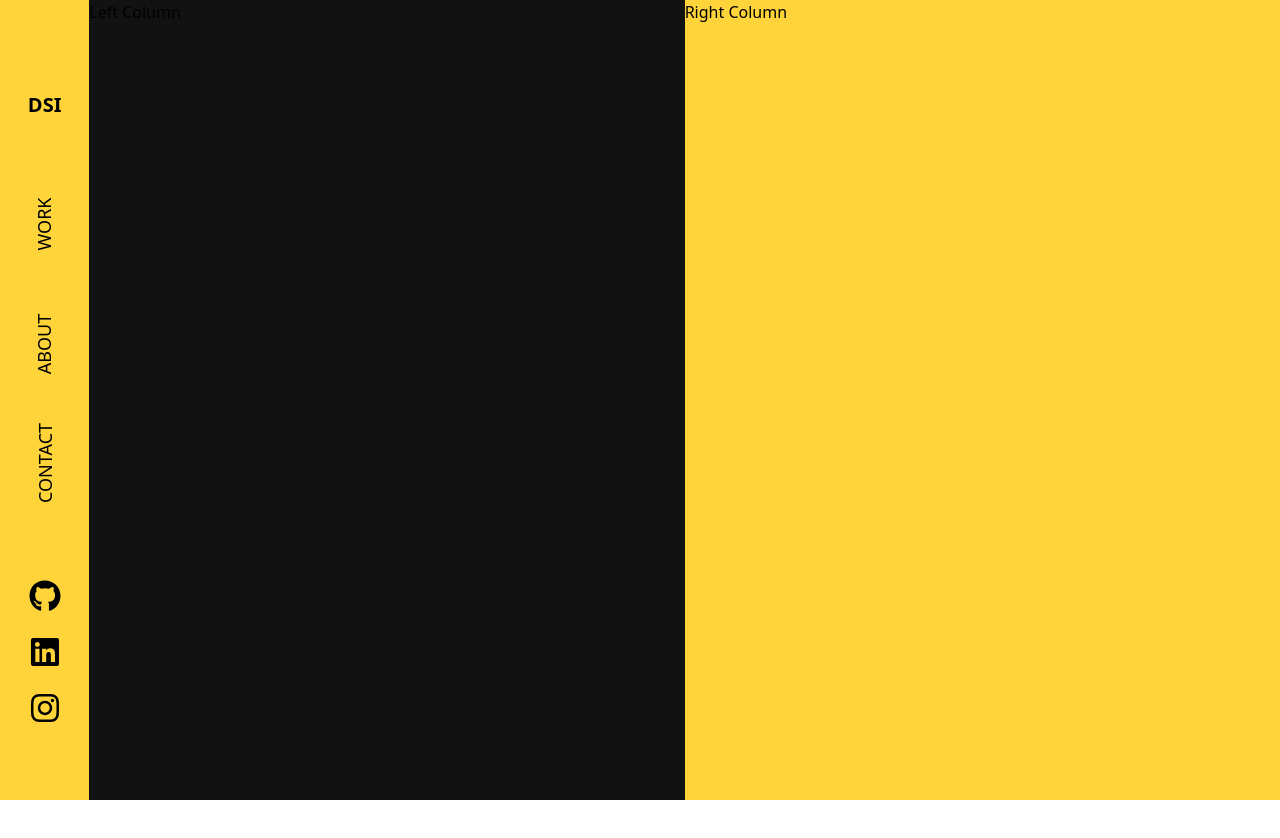
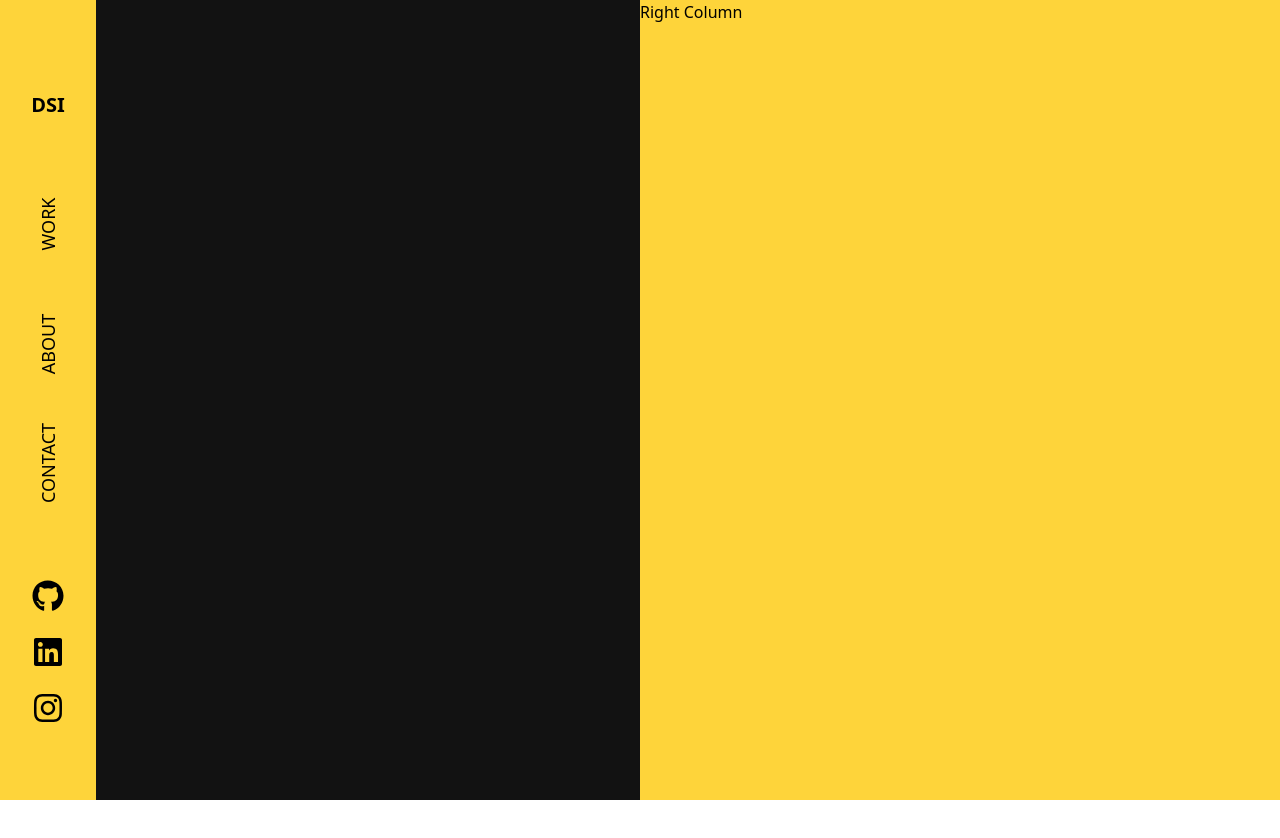
Before and after one commit to X-DSI/portfolio_t3, a Next.js app: page / in a window 1280 px wide. Shown: the top 838 px of the page. Before the commit the page ends 800 px from the top, so only its background shows below. Built offline with nearby package versions, Linux system fonts and the light colour scheme.

Commit message:
🌈 STYLE: Hero

```diff
--- a/src/components/Hero.tsx
+++ b/src/components/Hero.tsx
@@ -1,12 +1,7 @@
 import React from "react";
 
 const Hero = () => {
-  return (
-    <div className="grid w-screen grid-cols-2">
-      <div className="bg-[#121212]">Left Column</div>
-      <div className="bg-[#fed43a]">Right Column</div>
-    </div>
-  );
+  return <div className="h-[200vh]">Hero</div>;
 };
 
 export default Hero;
--- a/src/components/Layout.tsx
+++ b/src/components/Layout.tsx
@@ -11,8 +11,10 @@ const Layout = ({ children }: TLayoutProps) => {
   return (
     <div className="flex">
       <NavBar />
-      {/* <Background /> */}
-      {children}
+      <div className=" layout-wrapper w-full">
+        <Background />
+        <div className="absolute inset-0 text-white">{children}</div>
+      </div>
     </div>
   );
 };
--- a/src/components/NavBar.tsx
+++ b/src/components/NavBar.tsx
@@ -4,7 +4,7 @@ import { FaGithub, FaInstagram, FaLinkedin } from "react-icons/fa";
 
 const NavBar = () => {
   return (
-    <div className="main-navbar-div inset-y-0 left-0 z-50 flex h-screen w-24 flex-col justify-between bg-[#fed43a]">
+    <div className="main-navbar-div fixed inset-y-0 left-0 z-50 flex h-screen w-24 flex-col justify-between bg-primary">
       <div className="navbar-links flex h-screen flex-col content-center items-center justify-evenly text-lg font-light uppercase">
         <Link className="text-xl font-bold" href="/">
           DSI
```
